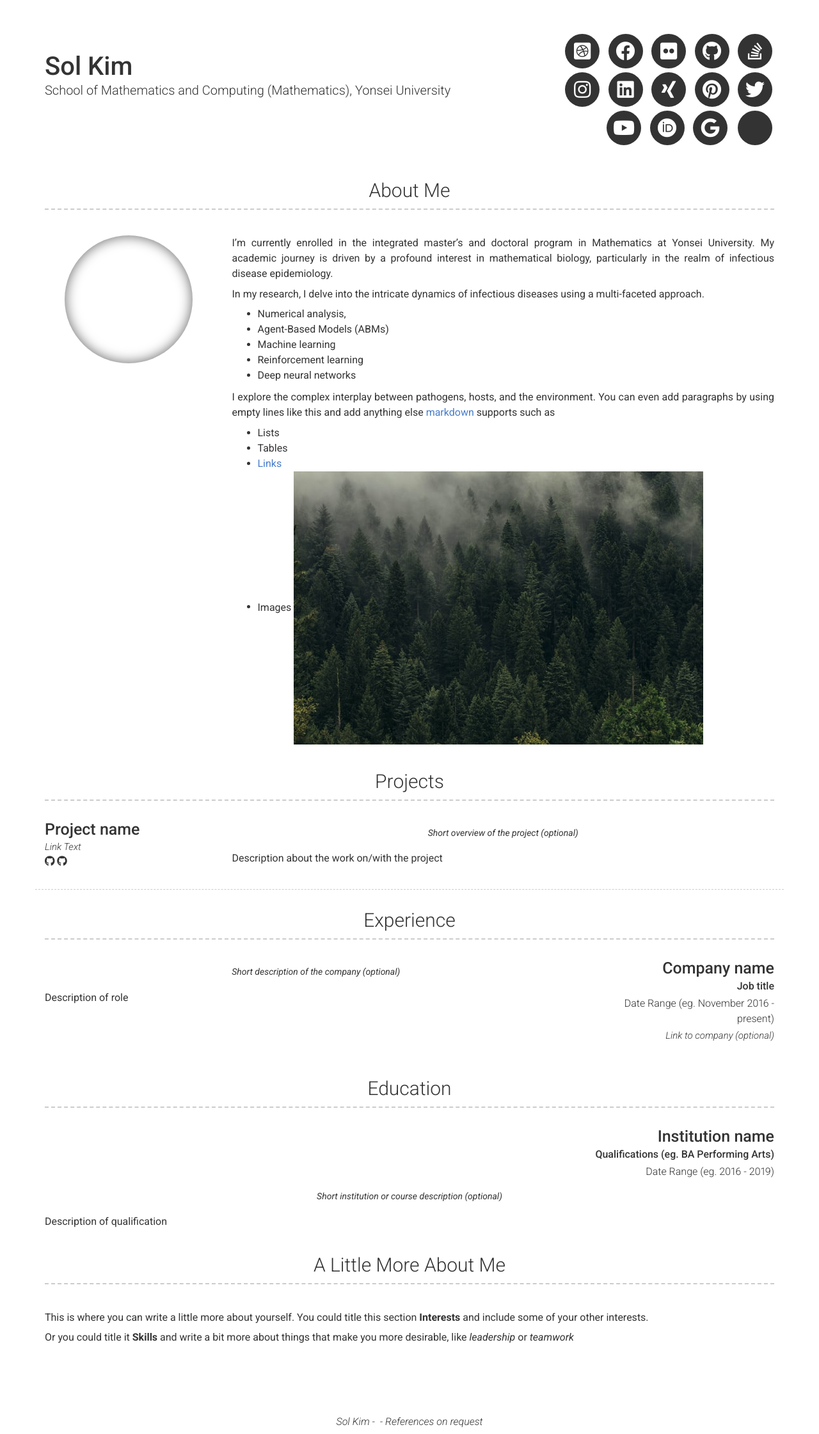
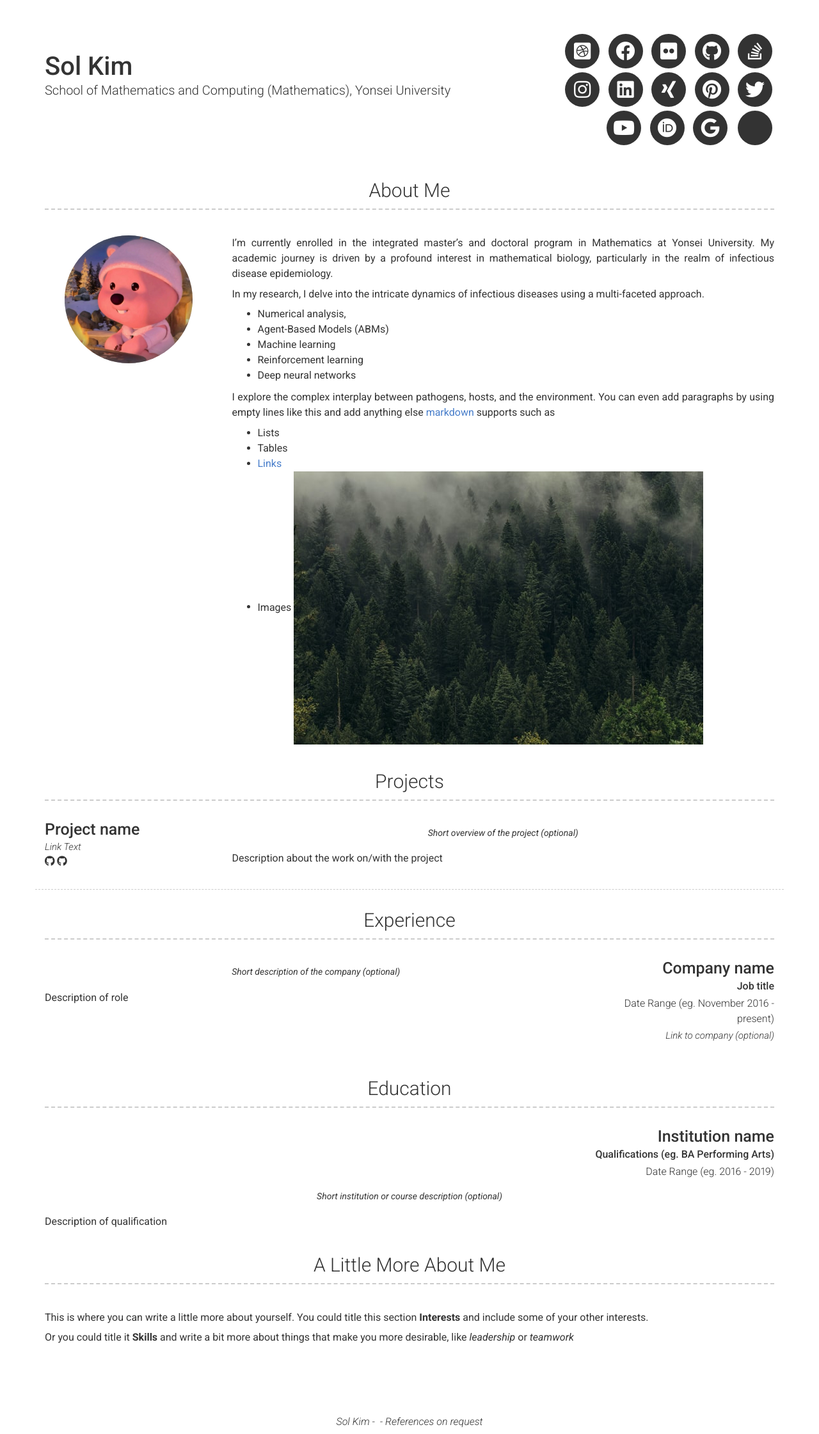
Before and after one commit to kimsol729/kimsol729.github.io, a Jekyll site: the page built from index.md, in a window 1280 px wide. Shown: the whole page at 64% size. Built offline with Jekyll 4.4.1, drawn with Linux system fonts in a browser that asks for light colours; nearby versions of some CDN libraries.

Commit message:
update profile

```diff
--- a/_config.yml
+++ b/_config.yml
@@ -24,7 +24,7 @@ stackoverflow_username: "00000001"
 dribbble_username: jekyll
 facebook_username: jekyll
 flickr_username: jekyll
-instagram_username: naya_______1
+instagram_username: naya________1
 linkedin_username: jekyll
 xing_username: jekyll
 pinterest_username: jekyll
@@ -49,7 +49,7 @@ additional_links:
 
 # About Section
 # about_title: About Me (Use this to override about section title)
-about_profile_image: images/profile.jpg
+about_profile_image: /images/profile.jpg
 about_content: | # this will include new lines to allow paragraphs
   I'm currently enrolled in the integrated master's and doctoral program in Mathematics at Yonsei University.
   My academic journey is driven by a profound interest in mathematical biology, particularly in the realm of infectious disease epidemiology.
```
Also changed, not shown: images/profile.jpg (added).
